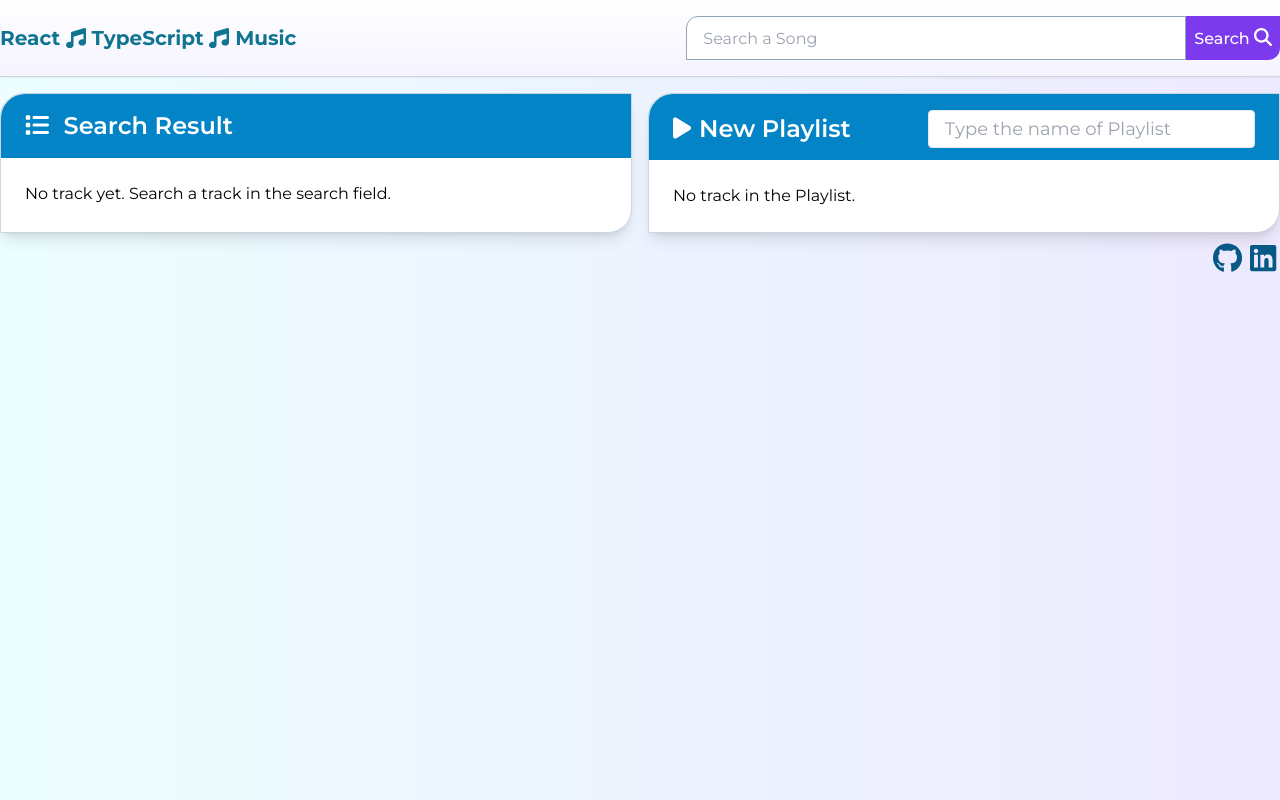
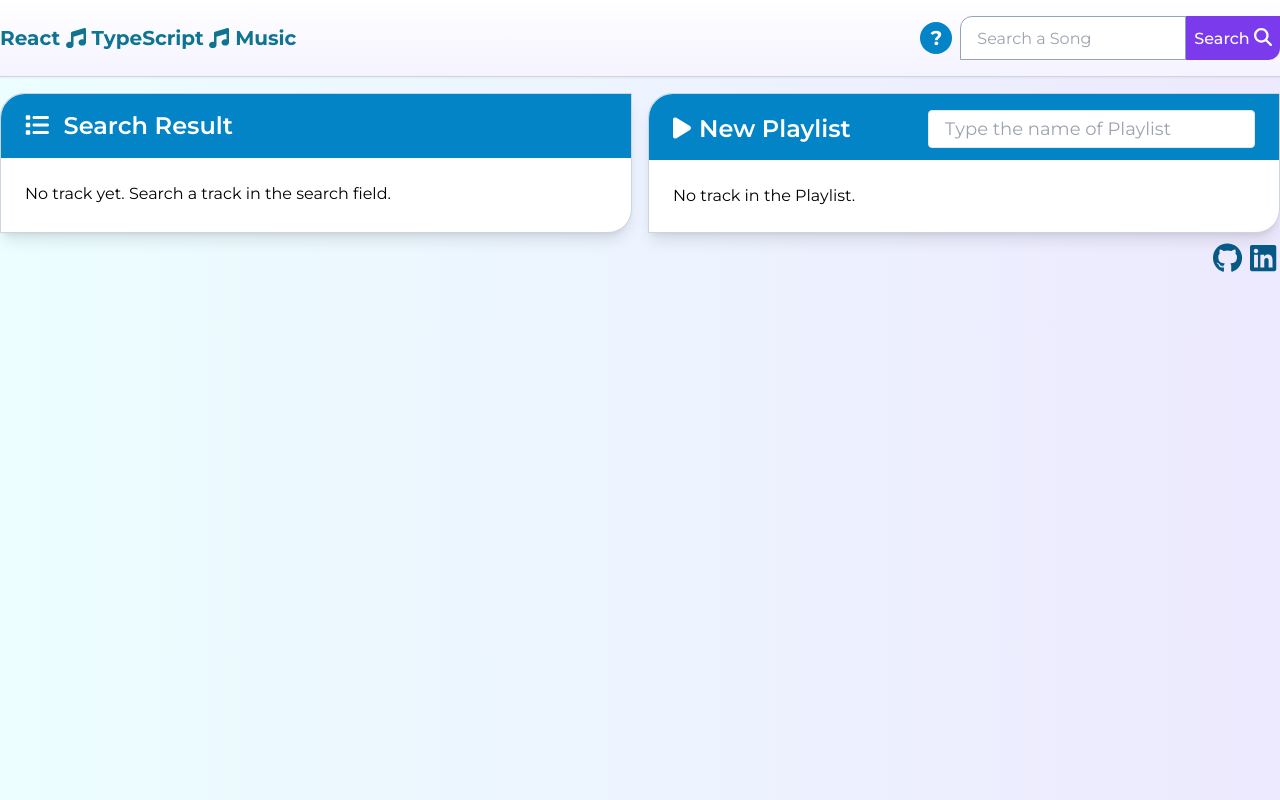
Before and after one commit to kizuyoko/react-typescript-music, a React (Vite) app: page / in a window 1280 px wide. Built offline with nearby package versions, Linux system fonts and the light colour scheme; what tailwindcss-animated would draw is missing.

Commit message:
Add Instruction

```diff
--- a/src/components/Header.tsx
+++ b/src/components/Header.tsx
@@ -1,15 +1,49 @@
-import SearchBar, {SearchBarProps}  from "./SearchBar";
+import { useState } from "react";
+import SearchBar  from "./SearchBar";
 import { FontAwesomeIcon } from '@fortawesome/react-fontawesome';
 import '../icons';
 
-function Header(props: SearchBarProps)  {
+interface HeaderProps {
+  onSearch: (searchText: string) => void;
+}
+
+function Header(props: HeaderProps)  {
+  const [showInstructor, setShowInstructor] = useState(false);
+
+  function instructOpenHandler() {
+    setShowInstructor(true);
+  }
+  function instructCloseHandler() {
+    setShowInstructor(false);
+  }
 
   return (
-    <header className="bg-gradient-to-b from-white to-violet-50 border-b border-gray-300 shadow-sm animate-fade-down">
-      <div className="container mx-auto flex flex-col md:flex-row items-center md:justify-between ">
+    <header className="border-b border-gray-300 shadow-sm bg-gradient-to-b from-white to-violet-50 animate-fade-down">
+      <div className="container flex flex-col items-center mx-auto md:flex-row md:justify-between ">
         <h1 className="text-cyan-700 pt-4 px-6 md:px-0 pb-0 md:pt-0 text-xl font-bold max-[380px]:text-[18px] max-[380px]:px-4">React <FontAwesomeIcon icon="music" /> TypeScript <FontAwesomeIcon icon="music" /> Music</h1>
-        <SearchBar onSearch={props.onSearch} />
+        <SearchBar
+          onSearch={props.onSearch}
+          instructOpen={instructOpenHandler}
+          instructClose={instructCloseHandler}
+        />
       </div>
+      {
+        showInstructor ?
+          <aside className="container mx-auto mb-6 animate-fade-up">
+            <div className="flex flex-col px-6">
+              <div>
+                <h4 className="pb-1 text-lg font-medium">Instruction:</h4>
+                <ul className="pl-5 list-decimal">
+                  <li>Search for your favorite songs or artists using the search bar above. (You may need to log in to Spotify.)</li>
+                  <li>Click the plus (+) button next to each track in the search results to add them to your playlist.</li>
+                  <li>Enter a playlist name in the field on the right side.</li>
+                  <li>Click 'Save Playlist' to save the tracks to your Spotify account.</li>
+                  <li>Check your Spotify account to view your newly created playlist.</li>
+                </ul>
+              </div>
+            </div>
+          </aside> : null
+      }
     </header>
   )
 }
--- a/src/components/Playlist.tsx
+++ b/src/components/Playlist.tsx
@@ -54,7 +54,7 @@ function Playlist(props: PlaylistProps) {
               onRemove={props.onRemove}
             />
           </div>
-        ) : <h3 className="p-6">No track in the Playlist.</h3>
+        ) : <p className="p-6">No track in the Playlist.</p>
       }
       {
         props.playlist.length >= 1 && playlistTitle ? (
--- a/src/components/SearchBar.tsx
+++ b/src/components/SearchBar.tsx
@@ -2,13 +2,17 @@ import { useState } from "react";
 import { FontAwesomeIcon } from '@fortawesome/react-fontawesome';
 import '../icons';
 
-export interface SearchBarProps {
+interface SearchBarProps {
   onSearch: (searchText: string) => void;
+  instructOpen: () => void;
+  instructClose: () => void;
 }
 
 
 function SearchBar(props: SearchBarProps) {
   const [searchText, setSearchText] = useState("");
+  const [buttonText, setButtonText] = useState('?');
+  const [buttonTitle, setButtonTilte] = useState("How to use this app?")
 
   function onSearchHandler(event: React.FormEvent<HTMLFormElement>) {
     event.preventDefault();
@@ -19,18 +23,30 @@ function SearchBar(props: SearchBarProps) {
     setSearchText(event.currentTarget.value);
   }
 
+  function instructionToggle() {
+    const isQuestionMark = buttonText === '?';
+    setButtonText(isQuestionMark ? 'X' : '?');
+    setButtonTilte(isQuestionMark ? 'Close the instruction' : 'How to use this app?');
+    isQuestionMark ? props.instructOpen() : props.instructClose();
+  }
+
   return (
     <form
-      className="flex items-center p-4 md:px-0"
+      className="flex items-center p-4 pl-2 md:px-0"
       onSubmit={onSearchHandler}
     >
+      <span
+        className="flex items-center justify-center w-8 h-8 mr-2 text-xl font-bold text-white rounded-full cursor-pointer bg-sky-600 hover:opacity-80"
+        title={buttonTitle}
+        onClick={instructionToggle}
+      >{buttonText}</span>
       <input
         id="searchText"
         name="searchText"
         value={searchText}
         type="text"
         aria-label="Search a Song"
-        className="border border-slate-400 rounded-tl-[12px] p-2 px-4 lg:w-[500px] focus:outline-none focus:border-slate-600 h-11 max-[360px]:w-full"
+        className="border border-slate-400 rounded-tl-[12px] p-2 px-4  focus:outline-none focus:border-slate-600 h-11 max-[410px]:w-[164px]"
         onChange={onChangeHandler}
         placeholder="Search a Song"
       />
@@ -38,7 +54,7 @@ function SearchBar(props: SearchBarProps) {
         Search <span className="hidden text-lg md:inline"><FontAwesomeIcon icon="search" /></span>
       </button>
     </form>
-  )
+   )
 }
 
 export default SearchBar
--- a/src/components/SearchResults.tsx
+++ b/src/components/SearchResults.tsx
@@ -20,7 +20,7 @@ function SearchResults(props: SearchResultsProps) {
             onAdd={props.onAdd}
             isRemoval={false}
           />
-        ) : <h3 className="p-6">{props.noTrackText}</h3>
+        ) : <p className="p-6">{props.noTrackText}</p>
       }
     </>
   )
```
